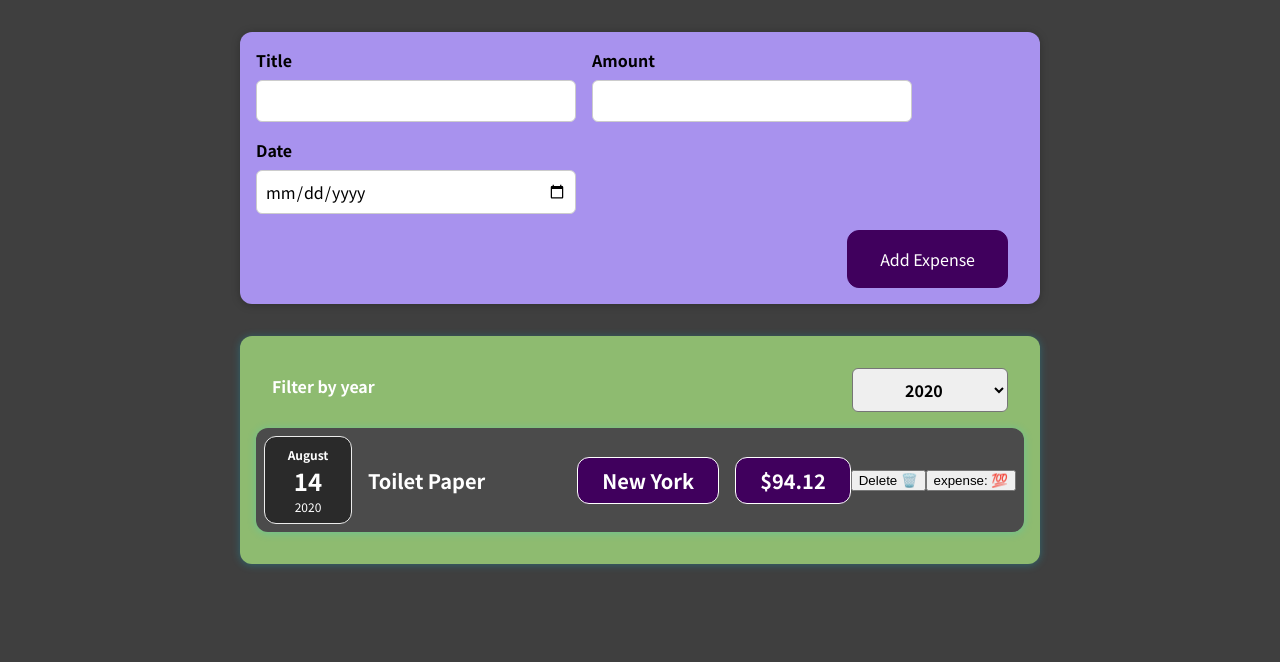
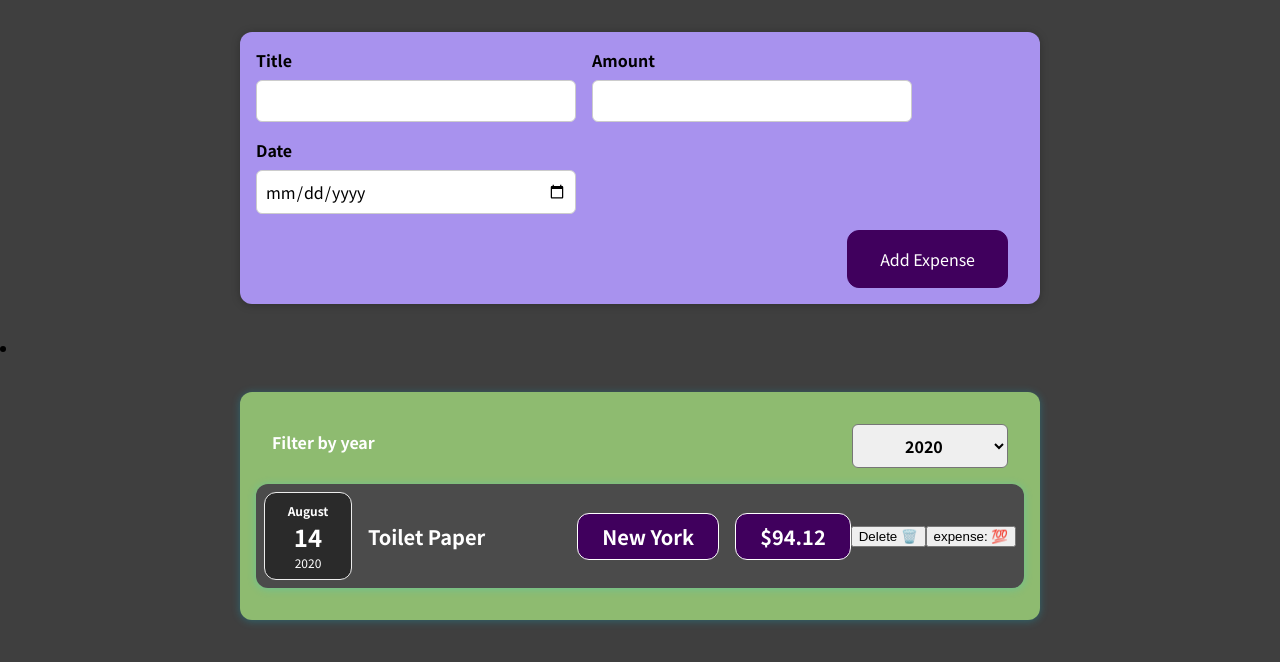
Before and after one commit to rushabhTt/react, a React (Create React App) app in the folder new-start/: page / in a window 1280 px wide. Shown: the top 662 px of the page. Built offline with nearby package versions, Linux system fonts and the light colour scheme.

Commit message:
conditional rendering

```diff
--- a/new-start/src/components/Expenses/Expenses.js
+++ b/new-start/src/components/Expenses/Expenses.js
@@ -1,7 +1,7 @@
 import { useState } from "react";
 import Card from "../UI/Card";
-import ExpenseItem from "./ExpenseItem";
 import ExpensesFilter from "./ExpensesFilter";
+import ExpensesList from "./ExpensesList";
 
 import "./Expenses.css";
 
@@ -18,30 +18,34 @@
   });
 
   // ! map converts one to other basically we are converting array to react
-  const expenseItems = filteredExpenses.map((expense) => {
-    console.log(expense);
-    return (
-      <ExpenseItem
+  // const expenseItems = filteredExpenses.map((expense) => {
+  //   console.log(expense);
+  //   return (
+  //     <ExpenseItem
   // * The key prop is a unique identifier for an element in a list, but it is not passed down to the child component.
-        key={expense.id}
-        id={expense.id}
-        title={expense.title}
-        amount={expense.amount}
-        date={expense.date}
-        location={expense.location}
-        onDelete={props.onDelete}
-      />
-    );
-  });
+  //       key={expense.id}
+  //       id={expense.id}
+  //       title={expense.title}
+  //       amount={expense.amount}
+  //       date={expense.date}
+  //       location={expense.location}
+  //       onDelete={props.onDelete}
+  //     />
+  //   );
+  // });
+  // const expensesContent =
+  //   expenseItems.length === 0 ? <p>No expenses found 😞</p> : expenseItems;
 
   return (
+    <li>
       <Card className="expenses">
         <ExpensesFilter
           selected={filteredYear}
           onChangeFilter={filterChangeHandler}
         />
-      {expenseItems}
+        <ExpensesList items={filteredExpenses} onDelete={props.onDelete} />
       </Card>
+    </li>
   );
 };
 
--- /dev/null
+++ b/new-start/src/components/Expenses/ExpensesList.css
@@ -0,0 +1,9 @@
+.expenses-list {
+  list-style: none;
+  padding: 0;
+}
+
+.expenses-list__fallback {
+  color: white;
+  text-align: center;
+}
--- /dev/null
+++ b/new-start/src/components/Expenses/ExpensesList.js
@@ -0,0 +1,29 @@
+import ExpenseItem from "./ExpenseItem";
+
+import "./ExpensesList.css";
+
+const ExpensesList = (props) => {
+  if (props.items.length === 0) {
+    return <h2 className="expenses-list__fallback">No expenses found. 😞</h2>;
+  }
+
+  return (
+    // ! map converts one to other basically we are converting array to react
+    <ul className="expenses-list">
+      {props.items.map((expense) => (
+        <ExpenseItem
+          // * The key prop is a unique identifier for an element in a list, but it is not passed down to the child component.
+          key={expense.id}
+          id={expense.id}
+          title={expense.title}
+          amount={expense.amount}
+          date={expense.date}
+          location={expense.location}
+          onDelete={props.onDelete}
+        />
+      ))}
+    </ul>
+  );
+};
+
+export default ExpensesList;
```
Lines whose indentation alone changed are shown as unchanged.
